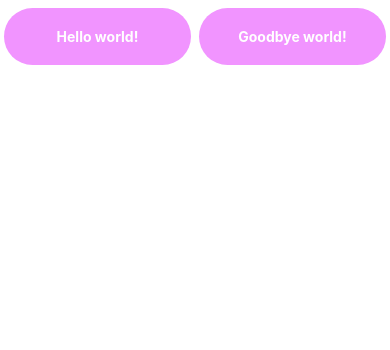
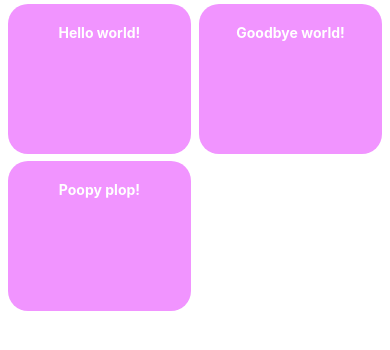
Before and after one commit to Ahhj/BooLean, a React Native app: screen / in a window 390 px wide. Shown: the top 350 px of the page. Built offline with nearby package versions, Linux system fonts and the light colour scheme.

Commit message:
Refactor card list view

```diff
--- a/App.js
+++ b/App.js
@@ -1,67 +1,22 @@
-import React, { useState, useCallback } from "react";
-import {
-  FlatList,
-  Text,
-  TouchableHighlight,
-  SafeAreaView,
-  StyleSheet,
-  View,
-} from "react-native";
-import BaseModal from "./src/views/BaseModal";
+import React from "react";
+import { SafeAreaView, StyleSheet } from "react-native";
+import CardList from "./src/views/CardList";
 
 const App = () => {
-  const [modalVisible, setModalVisible] = useState(false);
-
-  const renderItem = useCallback(
-    ({ item }) => {
-      return (
-        <View style={styles.item}>
-          <BaseModal
-            modalVisible={modalVisible}
-            onClose={() => {
-              setModalVisible(!modalVisible);
-            }}
-            styles={styles}
-          />
-          <TouchableHighlight
-            style={styles.button}
-            onPress={() => {
-              setModalVisible(true);
-            }}
-          >
-            <Text style={styles.textStyle}>{item.title}</Text>
-          </TouchableHighlight>
-        </View>
-      );
-    },
-    [modalVisible, setModalVisible]
-  );
+  const data = [
+    { id: 1, title: "Hello world!" },
+    { id: 2, title: "Goodbye world!" },
+    { id: 3, title: "Poopy plop!" },
+  ];
 
   return (
-    <SafeAreaView contentContainerStyle={styles.centeredView}>
-      <FlatList
-        key="blah"
-        data={[
-          { id: 1, title: "Hello world!" },
-          { id: 2, title: "Goodbye world!" },
-        ]}
-        renderItem={renderItem}
-        keyExtractor={(item) => item.id}
-        numColumns={2}
-        horizontal={false}
-      />
+    <SafeAreaView>
+      <CardList data={data} numColumns={2} styles={styles} />
     </SafeAreaView>
   );
 };
 
 const styles = StyleSheet.create({
-  item: {
-    backgroundColor: "white",
-    padding: 0,
-    marginVertical: 8,
-    marginHorizontal: "1%",
-    width: "48%",
-  },
   centeredView: {
     flex: 1,
     justifyContent: "center",
@@ -70,7 +25,7 @@ const styles = StyleSheet.create({
   },
   button: {
     backgroundColor: "#F194FF",
-    borderRadius: 20,
+    borderRadius: 40,
     padding: 20,
     elevation: 2,
   },
@@ -79,32 +34,15 @@ const styles = StyleSheet.create({
     fontWeight: "bold",
     textAlign: "center",
   },
-  modalView: {
-    margin: 20,
-    width: "95%",
-    height: "90%",
-    backgroundColor: "white",
-    borderRadius: 40,
-    padding: 35,
-    alignItems: "center",
-    shadowColor: "#000",
-    shadowOffset: {
-      width: 0,
-      height: 2,
-    },
-    shadowOpacity: 0.25,
-    shadowRadius: 3.84,
-    elevation: 5,
+  top: {
+    flex: 1,
+    justifyContent: "flex-start",
+    marginTop: 20,
   },
-  button: {
-    backgroundColor: "#F194FF",
-    borderRadius: 40,
-    padding: 20,
-    elevation: 2,
-  },
-  modalText: {
-    marginBottom: 15,
-    textAlign: "center",
+  bottom: {
+    flex: 1,
+    justifyContent: "flex-end",
+    marginBottom: 0,
   },
 });
 
--- /dev/null
+++ b/src/views/BaseCard.jsx
@@ -0,0 +1,35 @@
+import React from "react";
+import { Text, TouchableHighlight, View, StyleSheet } from "react-native";
+import BaseModal from "./BaseModal";
+
+export default function BaseCard({
+  data,
+  modalVisible,
+  onPress,
+  onClose,
+  styles,
+}) {
+  return (
+    <View style={cardStyles.cardView}>
+      <BaseModal
+        modalVisible={modalVisible}
+        onClose={onClose}
+        styles={styles}
+      />
+      <TouchableHighlight style={cardStyles.cardButton} onPress={onPress}>
+        <Text style={styles.textStyle}>{data.title}</Text>
+      </TouchableHighlight>
+    </View>
+  );
+}
+
+const cardStyles = StyleSheet.create({
+  cardView: {},
+  cardButton: {
+    height: 150,
+    backgroundColor: "#F194FF",
+    borderRadius: 20,
+    padding: 20,
+    elevation: 2,
+  },
+});
--- a/src/views/BaseModal.jsx
+++ b/src/views/BaseModal.jsx
@@ -1,5 +1,12 @@
 import React from "react";
-import { Alert, Modal, Text, TouchableHighlight, View } from "react-native";
+import {
+  Alert,
+  Modal,
+  Text,
+  TouchableHighlight,
+  View,
+  StyleSheet,
+} from "react-native";
 
 export default function BaseModal({ modalVisible, onClose, styles }) {
   return (
@@ -12,9 +19,10 @@ export default function BaseModal({ modalVisible, onClose, styles }) {
       }}
     >
       <View style={styles.centeredView}>
-        <View style={styles.modalView}>
+        <View style={modalStyles.modalView}>
           <CloseModalButton styles={styles} onPress={onClose} />
-          <Text style={styles.modalText}>Hello World!</Text>
+          <Text style={modalStyles.modalText}>Hello World!</Text>
+          <View style={styles.bottom}>
             <View style={{ flexDirection: "row" }}>
               <ModalControlButton
                 text={"Start"}
@@ -29,6 +37,7 @@ export default function BaseModal({ modalVisible, onClose, styles }) {
             </View>
           </View>
         </View>
+      </View>
     </Modal>
   );
 }
@@ -38,8 +47,8 @@ function ModalControlButton({ text, onPress, styles }) {
     <TouchableHighlight
       style={{
         ...styles.button,
-        width: "49%",
-        marginHorizontal: "1%",
+        width: "46%",
+        marginHorizontal: "2%",
         backgroundColor: "#2196F3",
       }}
       onPress={onPress}
@@ -58,11 +67,35 @@ function CloseModalButton({ onPress, styles }) {
         top: 10,
         right: 10,
         marginHorizontal: "1%",
-        backgroundColor: "#2196F3",
+        backgroundColor: "lightgrey",
       }}
       onPress={onPress}
     >
-      <Text style={styles.textStyle}>{"X"}</Text>
+      <Text style={styles.textStyle}>{"Close"}</Text>
     </TouchableHighlight>
   );
 }
+
+const modalStyles = StyleSheet.create({
+  modalView: {
+    margin: 20,
+    width: "98%",
+    height: "95%",
+    backgroundColor: "white",
+    borderRadius: 40,
+    padding: 35,
+    alignItems: "center",
+    shadowColor: "#000",
+    shadowOffset: {
+      width: 0,
+      height: 2,
+    },
+    shadowOpacity: 0.25,
+    shadowRadius: 3.84,
+    elevation: 5,
+  },
+  modalText: {
+    marginBottom: 15,
+    textAlign: "center",
+  },
+});
--- /dev/null
+++ b/src/views/CardList.jsx
@@ -0,0 +1,50 @@
+import React, { useState, useCallback } from "react";
+import { FlatList, StyleSheet, View } from "react-native";
+import BaseCard from "./BaseCard";
+
+export default function CardList({ data, numColumns, styles }) {
+  const [modalVisible, setModalVisible] = useState(false);
+
+  const width = `${(100 - numColumns * 2) / numColumns}%`;
+  const renderItem = useCallback(
+    ({ item }) => {
+      return (
+        <View style={{ ...listStyles.item, width }}>
+          <BaseCard
+            data={item}
+            modalVisible={modalVisible}
+            onPress={() => setModalVisible(true)}
+            onClose={() => setModalVisible(false)}
+            styles={styles}
+          />
+        </View>
+      );
+    },
+    [modalVisible, setModalVisible]
+  );
+
+  return (
+    <FlatList
+      style={listStyles.list}
+      key="blah2"
+      data={data}
+      renderItem={renderItem}
+      keyExtractor={(item) => item.id}
+      numColumns={numColumns}
+      horizontal={false}
+    />
+  );
+}
+
+const listStyles = StyleSheet.create({
+  list: {
+    marginHorizontal: "1%",
+    height: "100%",
+  },
+  item: {
+    backgroundColor: "white",
+    padding: 0,
+    marginVertical: "1%",
+    marginHorizontal: "1%",
+  },
+});
```
Lines whose indentation alone changed are shown as unchanged.
